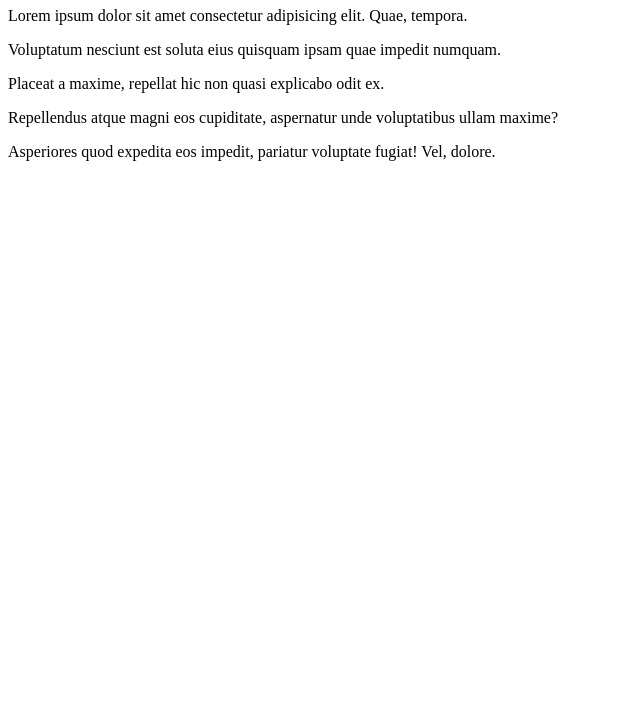
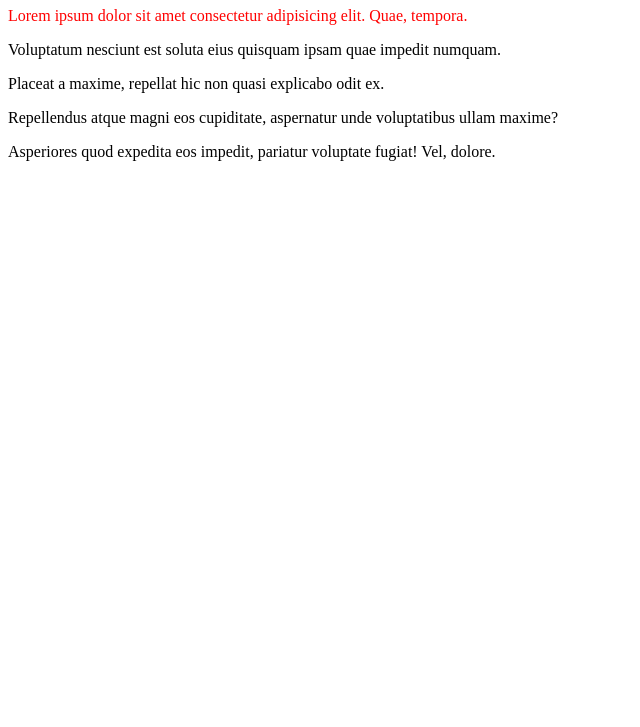
Before and after one commit to Dima-skillup/test__repo, a plain HTML site: page index.html in a window 1280 px wide. Shown: the part 73-800 px from the top of the page, without its empty margins (0-640 px from the left). Drawn offline with Linux system fonts and the light colour scheme.

Commit message:
any p added color red

```diff
--- a/index.html
+++ b/index.html
@@ -9,7 +9,7 @@
 
 <body>
   <h1>Далеко-далеко, за словесными.</h1>
-  <p>Lorem ipsum dolor sit amet consectetur adipisicing elit. Quae, tempora.</p>
+  <p style="color:red">Lorem ipsum dolor sit amet consectetur adipisicing elit. Quae, tempora.</p>
   <p>Voluptatum nesciunt est soluta eius quisquam ipsam quae impedit numquam.</p>
   <p>Placeat a maxime, repellat hic non quasi explicabo odit ex.</p>
   <p>Repellendus atque magni eos cupiditate, aspernatur unde voluptatibus ullam maxime?</p>
```
